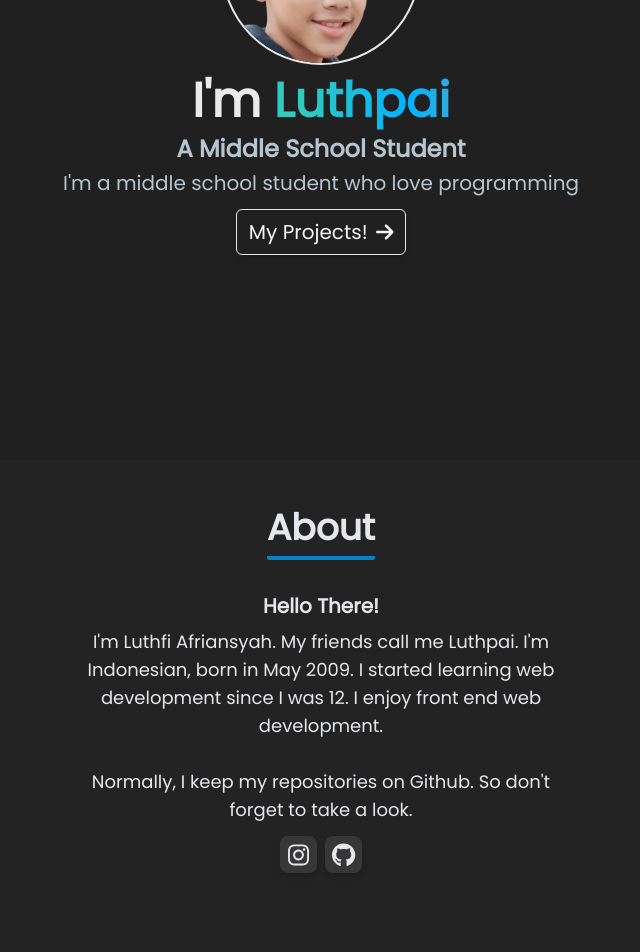
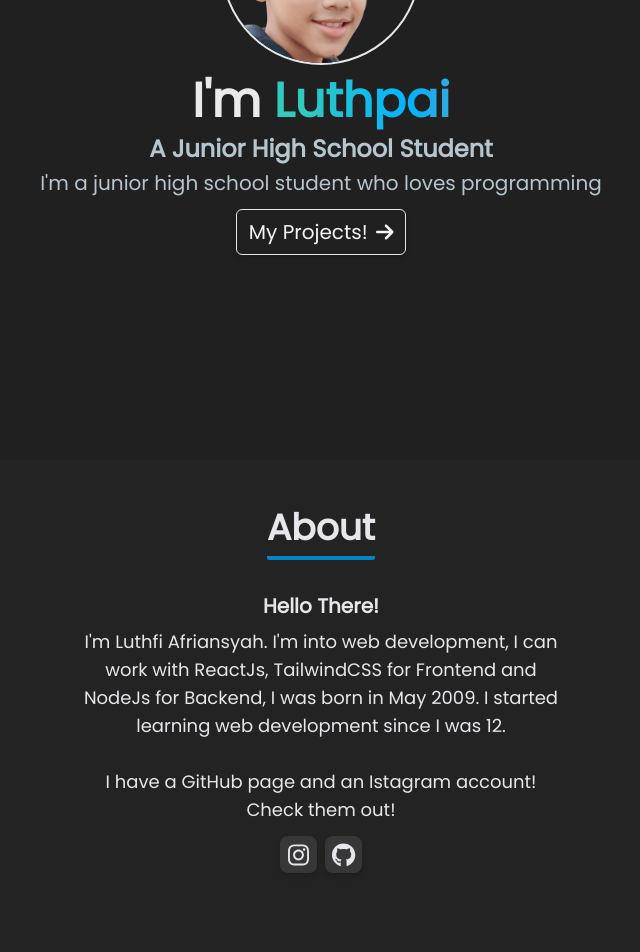
Before and after one commit to luthpi/old-portfolio, a React (Vite) app: page / in a window 1280 px wide. Shown: the part 340-1292 px from the top of the page, without its empty margins (319-959 px from the left). Built offline with nearby package versions, Linux system fonts and the light colour scheme.

Commit message:
few changes

```diff
--- a/src/components/About.jsx
+++ b/src/components/About.jsx
@@ -17,12 +17,11 @@ const About = () => {
             Hello There!
           </h1>
           <div className="mb-2 mx-auto text-center md:w-[50%]">
-            I'm Luthfi Afriansyah. My friends call me Luthpai. I'm Indonesian,
-            born in May 2009. I started learning web development since I was 12.
-            I enjoy front end web development.
+            I'm Luthfi Afriansyah. I'm into web development, I can work with ReactJs, TailwindCSS for Frontend and NodeJs for Backend,
+          I was born in May 2009. I started learning web development since I was 12.
             <br /> <br />
-            Normally, I keep my repositories on Github. So don't forget to take
-            a look.
+            I have a GitHub page and an Istagram account! Check them out!
+
             <Socials />
           </div>
         </p>
--- a/src/components/Footer.jsx
+++ b/src/components/Footer.jsx
@@ -13,7 +13,7 @@ const Footer = () => {
       </div>
       <Socials />
       <div className="flex flex-col gap-1 items-center text-center text-sm">
-        <span>Copyright &copy; 2022 Muhammad Luthfi Afriansyah</span>
+        <span>Copyright &copy; {new Date().getFullYear()} Muhammad Luthfi Afriansyah</span>
         <span className="flex items-center gap-2 border-y-[1px] p-2 mt-2">
           Built with <GiCoffeeCup /> & <FaHeart /> by Luthpai
         </span>
--- a/src/components/Home.jsx
+++ b/src/components/Home.jsx
@@ -19,10 +19,10 @@ const Home = () => {
           I'm <strong id="name">Luthpai</strong>
         </h1>
         <h1 className="text-lg md:text-xl lg:text-2xl font-semibold text-[#b7c5ce] mt-2 custom-transition">
-          A Middle School Student
+          A Junior High School Student
         </h1>
         <p className="text-sm md:text-lg lg:text-xl mt-1 my-3 text-[#b7c5ce] max-w-[700px] custom-transition text-center">
-          I'm a middle school student who love programming
+          I'm a junior high school student who loves programming
         </p>
         <div className="flex flex-wrap">
           <a href="#projects" className="btn group">
--- a/src/index.css
+++ b/src/index.css
@@ -30,6 +30,10 @@ html, body {
 @layer base {
     body {
         @apply font-["Poppins"];
+    },
+    html, *, div, a, button{
+        -webkit-tap-highlight-color: transparent !important;
+
     }
 }
 
```
